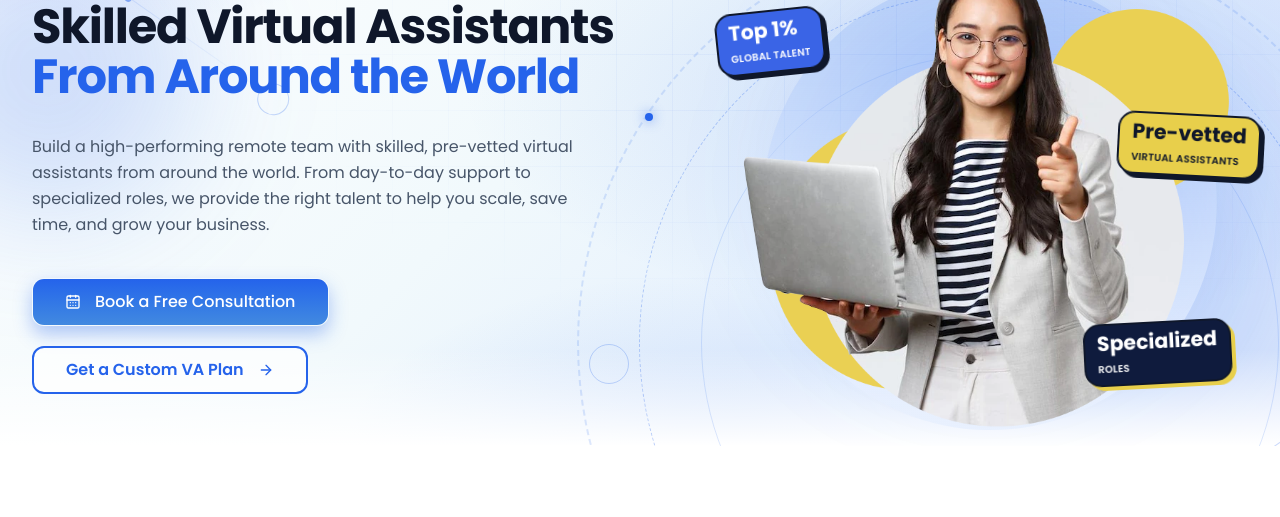
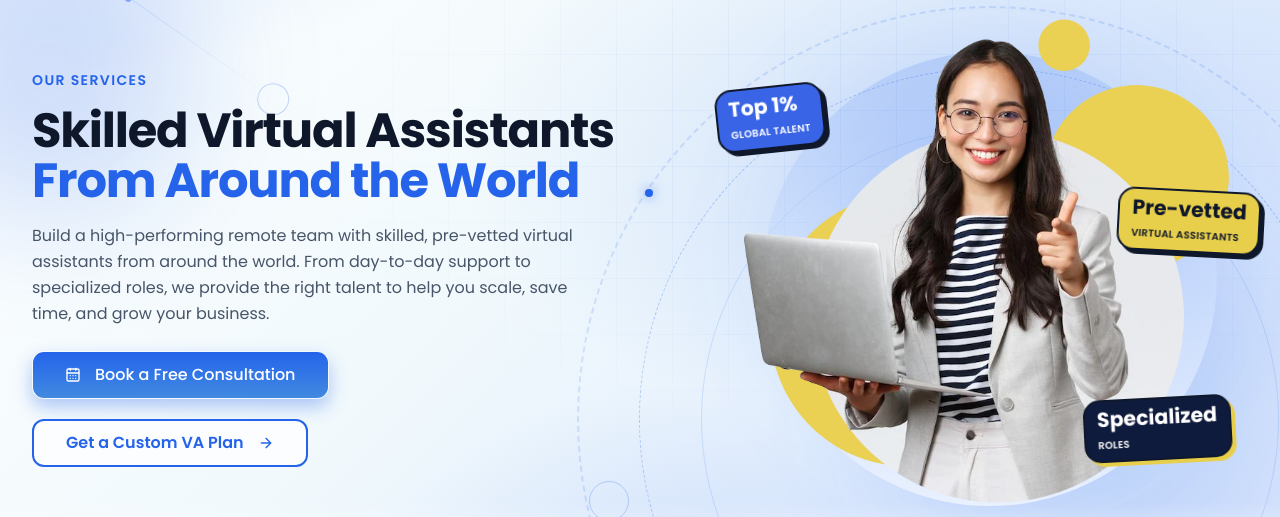
Before and after one commit to Captain-Kanak/virtualstaff-client, a Next.js app: page /services in a window 1280 px wide. Shown: the part 170-687 px from the top of the page. Built offline with nearby package versions, Linux system fonts and the light colour scheme; no server answers.

Commit message:
fix(hero): shared full-screen height for all page heroes
Services and how-it-works heroes now use the same full-screen height rule as the home hero via one shared class. Content and image are vertically centered so the photo position stays the same across pages.

```diff
--- a/app/globals.css
+++ b/app/globals.css
@@ -320,6 +320,12 @@ body {
   }
 }
 
+@media (min-width: 1024px) {
+  .hero-fullscreen {
+    min-height: calc(100svh - var(--hero-gap));
+  }
+}
+
 .hero-img-wrap {
   --hero-h: 460px;
   --hero-ratio: calc(var(--img-w) / var(--img-h));
@@ -349,7 +355,7 @@ body {
   .hero-screen > section:first-child {
     flex: 1 1 auto;
   }
-  .hero-screen > section:last-child {
+  .hero-screen > section:last-child:not(:first-child) {
     flex: 0 0 auto;
   }
 }
--- a/components/InnerHero.tsx
+++ b/components/InnerHero.tsx
@@ -68,8 +68,8 @@ export default function InnerHero({
   tags,
 }: InnerHeroProps) {
   return (
-    <div className="hero-screen">
-        <section className="relative overflow-hidden hero-pad hero-bg flex lg:flex items-start lg:items-start pb-4 lg:pb-4">
+    <div className="hero-screen hero-fullscreen">
+        <section className="relative overflow-hidden hero-pad hero-bg flex lg:flex items-center lg:items-center pb-4 lg:pb-4">
         <div className="hidden md:block aria-hidden pointer-events-none absolute inset-0 z-0 overflow-hidden select-none">
           <div className="hero-grid absolute inset-0" />
           <div className="absolute -left-24 top-24 size-72 rounded-full bg-brand-primary/20 blur-3xl" />
@@ -146,7 +146,7 @@ export default function InnerHero({
             </div>
 
             {/* Right column */}
-            <div className="relative self-start lg:self-start">
+            <div className="relative">
               <div className="hero-img-wrap" style={{ "--img-w": 724, "--img-h": 701 } as React.CSSProperties}>
                 <div aria-hidden className="pointer-events-none absolute inset-0 z-0 hidden lg:grid place-items-center">
                   <div className="col-start-1 row-start-1 aspect-square rounded-full w-[112%] border border-primary/15" />
--- a/components/home/Hero.tsx
+++ b/components/home/Hero.tsx
@@ -44,7 +44,7 @@ const stickers = [
 
 export default function Hero() {
   return (
-    <section className="relative overflow-hidden hero-pad hero-bg flex lg:flex items-center lg:items-center pb-4 lg:pb-4">
+    <section className="relative overflow-hidden hero-pad hero-bg hero-fullscreen flex lg:flex items-center lg:items-center pb-4 lg:pb-4">
       <div className="hidden md:block aria-hidden pointer-events-none absolute inset-0 z-0 overflow-hidden select-none">
         <div className="hero-grid absolute inset-0" />
         <div className="absolute -left-24 top-24 size-72 rounded-full bg-brand-primary/20 blur-3xl" />
--- a/components/services/ServicesHero.tsx
+++ b/components/services/ServicesHero.tsx
@@ -51,7 +51,7 @@ const stickers = [
 
 export default function ServicesHero() {
   return (
-    <section className="relative overflow-hidden hero-pad hero-bg flex lg:flex items-center lg:items-center pb-4 lg:pb-4">
+    <section className="relative overflow-hidden hero-pad hero-bg hero-fullscreen flex lg:flex items-center lg:items-center pb-4 lg:pb-4">
       <div className="hidden md:block aria-hidden pointer-events-none absolute inset-0 z-0 overflow-hidden select-none">
         <div className="hero-grid absolute inset-0" />
         <div className="absolute -left-24 top-24 size-72 rounded-full bg-brand-primary/20 blur-3xl" />
@@ -74,7 +74,7 @@ export default function ServicesHero() {
         <div className="grid items-center gap-8 lg:grid-cols-2 lg:gap-10">
 
           {/* Left column */}
-          <div className="space-y-4">
+          <div className="space-y-4 hero-text-shift">
             <p className="text-[11px] md:text-sm font-semibold uppercase tracking-widest text-brand-primary">
               {HERO_EYEBROW}
             </p>
@@ -123,7 +123,7 @@ export default function ServicesHero() {
           </div>
 
           {/* Right column */}
-          <div className="relative self-start">
+          <div className="relative">
             <div className="hero-img-wrap" style={{ "--img-w": 724, "--img-h": 701 } as React.CSSProperties}>
               <div aria-hidden className="pointer-events-none absolute inset-0 z-0 hidden lg:grid place-items-center">
                 <div className="col-start-1 row-start-1 aspect-square rounded-full w-[112%] border border-primary/15" />
--- a/components/shared/PageHero.tsx
+++ b/components/shared/PageHero.tsx
@@ -63,8 +63,8 @@ export default function PageHero({
   children,
 }: PageHeroProps) {
   return (
-    <div className="hero-screen">
-        <section className="relative overflow-hidden hero-pad hero-bg flex lg:flex items-start lg:items-start pb-4 lg:pb-4">
+    <div className="hero-screen hero-fullscreen">
+        <section className="relative overflow-hidden hero-pad hero-bg flex lg:flex items-center lg:items-center pb-4 lg:pb-4">
         <div className="hidden md:block aria-hidden pointer-events-none absolute inset-0 z-0 overflow-hidden select-none">
           <div className="hero-grid absolute inset-0" />
           <div className="absolute -left-24 top-24 size-72 rounded-full bg-brand-primary/20 blur-3xl" />
@@ -87,7 +87,7 @@ export default function PageHero({
           <div className="grid items-start gap-8 lg:grid-cols-2 lg:gap-10">
 
             {/* Left column */}
-            <div className="space-y-4 lg:flex lg:flex-col lg:justify-center lg:self-stretch">
+            <div className="space-y-4 hero-text-shift">
               {eyebrow && (
                 <p className="text-[11px] md:text-sm font-semibold uppercase tracking-widest text-brand-primary">
                   {eyebrow}
@@ -146,7 +146,7 @@ export default function PageHero({
 
             {/* Right column: self-start keeps the image at a fixed top offset
                  independent of the text column height. */}
-            <div className="relative self-start lg:self-start">
+            <div className="relative">
               <div className="hero-img-wrap" style={{ "--img-w": 724, "--img-h": 701 } as React.CSSProperties}>
                 <div aria-hidden className="pointer-events-none absolute inset-0 z-0 hidden lg:grid place-items-center">
                   <div className="col-start-1 row-start-1 aspect-square rounded-full w-[112%] border border-primary/15" />
```
